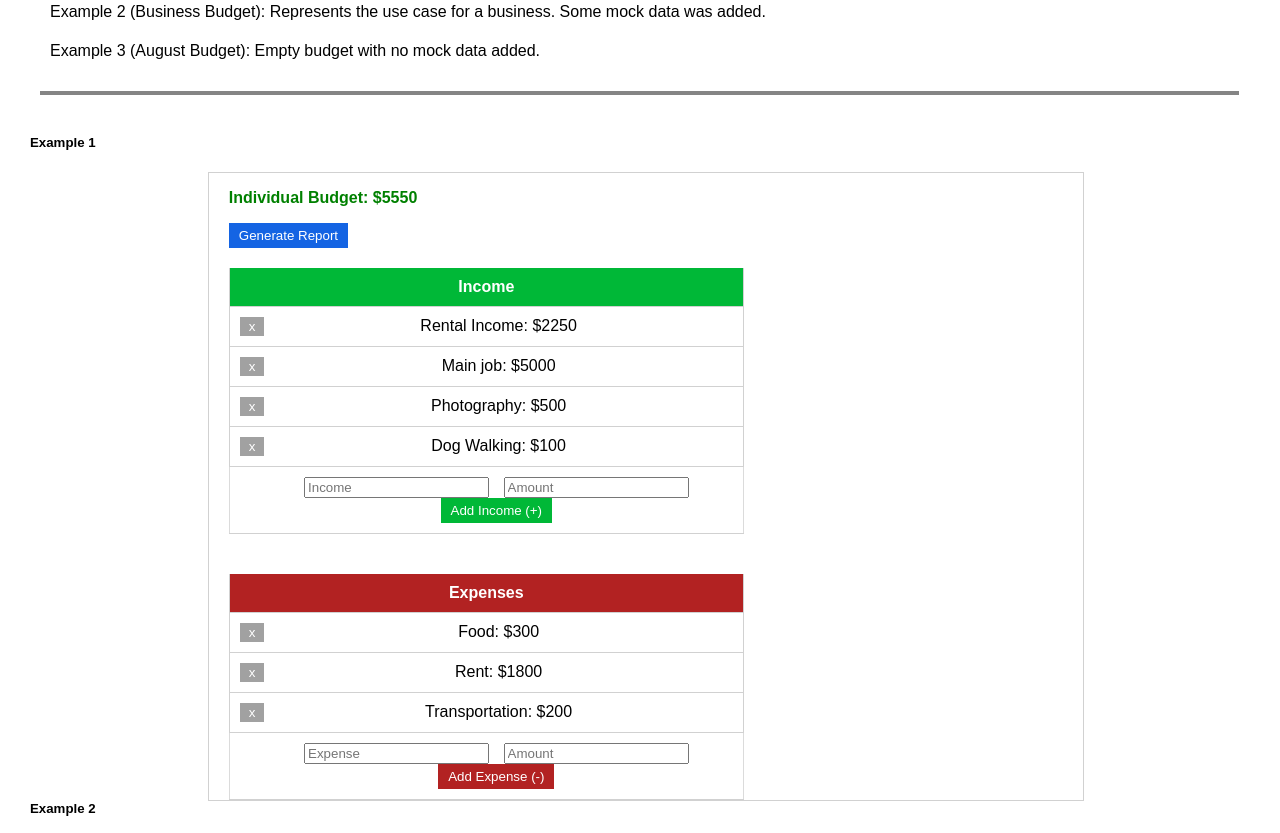
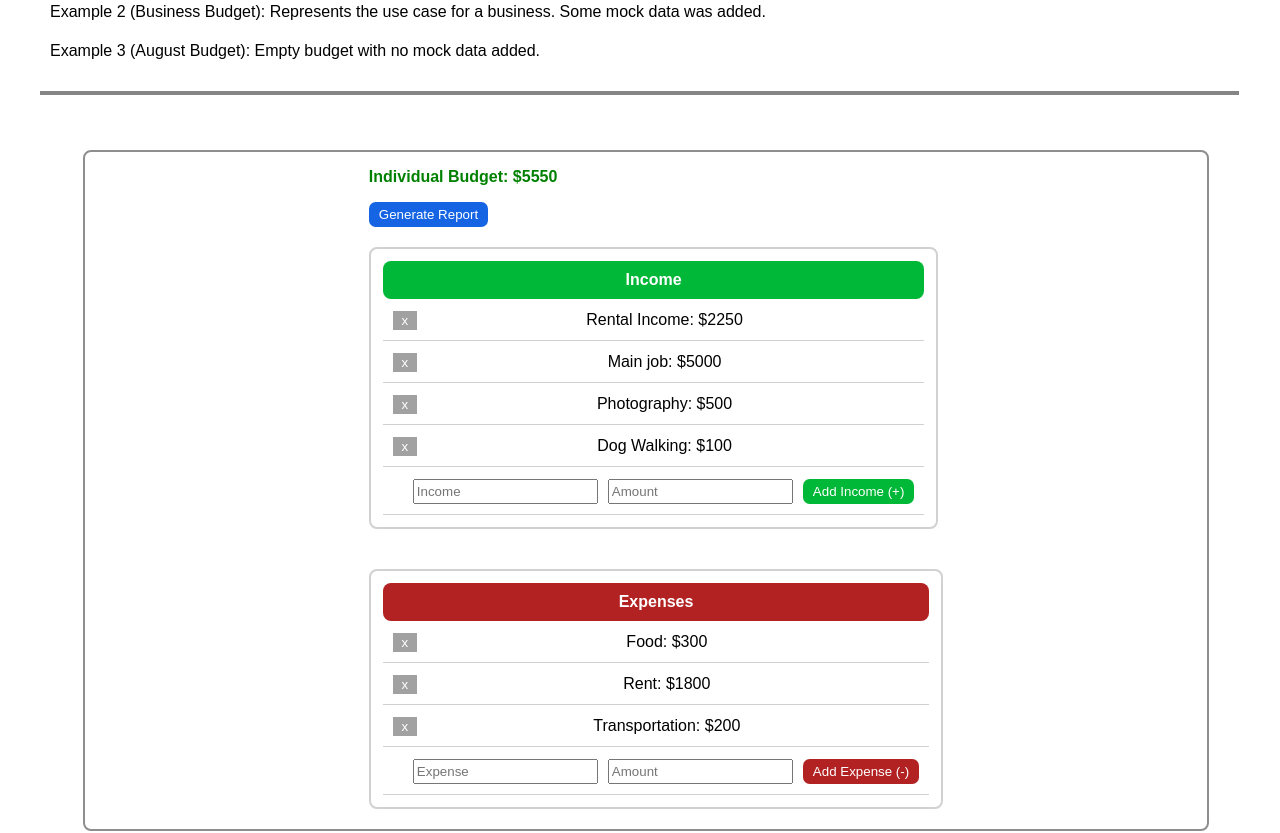
Before and after one commit to danwru/budget-tracker-js, a plain HTML site: page index.html in a window 1280 px wide. Shown: the part 711-1544 px from the top of the page. Drawn offline with Linux system fonts and the light colour scheme.

Commit message:
Added flexbox layout and media queries to income and expense tables to make them mobile-friendly

```diff
--- a/budget.css
+++ b/css/budget.css
@@ -1,23 +1,27 @@
 .budgetDiv {
-  float: left;
-  margin-left: 15%;
-  margin-right: 15%;
-  border-bottom: 1px solid #d1d1d1;
-  border-top: 1px solid #d1d1d1;
-  border-left: 1px solid #d1d1d1;
-  border-right: 1px solid #d1d1d1;
+  display: flex;
+  flex-direction: row;
+  justify-content: center;
+  flex-wrap: wrap;
+  align-content: center;
+  margin: 3% 5% 5% 5%;
+  border: 2px solid #8e8e8e;
+  border-radius: 0.5em;
 }
 
-table, th, td {
+td {
   border-bottom: 1px solid #d1d1d1;
 }
 
+th {
+  border-radius: 0.5em;
+}
+
 table {
-  border-left: 1px solid #d1d1d1;
-  border-right: 1px solid #d1d1d1;
   margin-top: 20px;
-  border-collapse: collapse;
   padding: 10px;
+  border: 2px solid #d1d1d1;
+  border-radius: 0.5em;
 }
 
 tr:hover {
@@ -29,8 +33,11 @@ th, td {
   text-align: center;
 }
 
-.addForm{
-  border: 1px solid #dbdbdb;
+.addForm {
+  display: flex;
+  flex-direction: row;
+  flex-wrap: wrap;
+  justify-content: center;
 }
 
 .alert {
@@ -68,7 +75,7 @@ th, td {
 }
 
 .del {
-  width: 5%;
+  width: 1.5rem;
   padding: 2px;
   cursor: pointer;
   border: none;
@@ -93,16 +100,6 @@ th, td {
   float: left;
 }
 
-#incomeDiv {
-  width: 525px;
-  float: left;
-}
-
-#expenseDiv {
-  width: 525px;
-  float: left;
-}
-
 .incHeader {
   background-color: #00b837;
   color: white;
@@ -116,6 +113,7 @@ th, td {
 .incButton {
   background-color: #00b837;
   border: none;
+  border-radius: 0.5em;
   color: white;
   padding: 5px 10px;
   text-align: center;
@@ -127,6 +125,7 @@ th, td {
 .expButton {
   background-color: #B22222;
   border: none;
+  border-radius: 0.5em;
   color: white;
   padding: 5px 10px;
   text-align: center;
@@ -138,6 +137,7 @@ th, td {
 .grButton {
   background-color: #1464e3;
   border: none;
+  border-radius: 0.5em;
   color: white;
   padding: 5px 10px;
   text-align: center;
@@ -211,9 +211,10 @@ th, td {
 }
 
 .hideWarning {
-  background-color: white;
-  border: none;
-  color: gray;
+  border-radius: 0.5em;
+  border: solid 2px rgb(82, 82, 82);
+  background-color: transparent;
+  color: white;
   padding: 3px 6px;
   text-align: center;
   cursor: pointer;
@@ -224,3 +225,45 @@ th, td {
 .hideWarning:hover {
   color: black;
 }
+
+@media only screen and (max-width: 1600px) {
+  .budgetDiv {
+    flex-direction: column;
+    flex-flow: column wrap;
+    justify-content: space-evenly;
+  }
+}
+
+
+@media only screen and (max-width: 700px) {
+  * {
+    font-size: 1rem;
+  }
+
+  .addForm {
+    flex-direction: column;
+  }
+
+  .addForm > input {
+    margin-top: 0.5em;
+  }
+
+  .del {
+    padding: 0.1em 0.1em;
+  }
+}
+
+@media only screen and (max-width: 450px) {
+  * {
+    font-size: 0.9rem;
+  }
+
+  .addForm > input {
+    margin-top: 0.80em;
+    padding: 0.25em;
+  }
+
+  .del {
+    padding: 0.15em 0.20em;
+  }
+}
--- a/examples.css
+++ b/css/examples.css
@@ -4,6 +4,10 @@
    }
 
    #incomeDiv {
+     margin-bottom: 20px;
+   }
+
+   #expenseDiv {
      margin-bottom: 20px;
    }
 
@@ -67,7 +71,7 @@
    }
 
    .function {
-       color: #ff6f00;
+       color: #6e6e6e;
        font-weight: bold;
        font-size: 18px;
    }
--- a/documentation.html
+++ b/documentation.html
@@ -4,7 +4,7 @@
  	<meta charset="utf-8">
     <title>Documentation</title>
     <meta name="viewport" content="width=device-width, initial-scale=1">
-    <link rel="stylesheet" type="text/css" href="examples.css">
+    <link rel="stylesheet" type="text/css" href="css/examples.css">
  </head>
  <body>
  	<div id="page">
--- a/index.html
+++ b/index.html
@@ -4,8 +4,8 @@
  	<meta charset="utf-8">
     <title>Budget JS</title>
     <meta name="viewport" content="width=device-width, initial-scale=1">
-    <link rel="stylesheet" type="text/css" href="budget.css">
-    <link rel="stylesheet" type="text/css" href="examples.css">
+    <link rel="stylesheet" type="text/css" href="css/budget.css">
+    <link rel="stylesheet" type="text/css" href="css/examples.css">
     <script defer type="text/javascript" src='js/budget.js'></script>
     <script defer type="text/javascript" src='js/examples.js'></script>
  </head>
--- a/js/budget.js
+++ b/js/budget.js
@@ -1,8 +1,7 @@
 /* BudgetJS Library */
 "use strict";
 
-(function(global) {
-
+(function (global) {
   // Budget object
   function Budget(name, incID, expID) {
     this.name = name;
@@ -14,9 +13,9 @@
       warning: "on",
       items: {
         income: [],
-				expense: []
+        expense: [],
       },
-		}
+    };
   }
 
   // Income object
@@ -34,9 +33,8 @@
   }
 
   Budget.prototype = {
-
     // Add a new income or expense object to this.data
-		addData: function(type, name, value) {
+    addData: function (type, name, value) {
       // create income or expense object depending on type
       let newObj;
       // create a unique id
@@ -49,8 +47,7 @@
         // update budget balance
         this.data.balance += parseFloat(value);
         this.updateBalance();
-			}
-			else {
+      } else {
         id = 2000;
         if (this.data.items["expense"].length > 0) {
           id += this.data.items["expense"].length;
@@ -65,60 +62,74 @@
 
     /* Gets the information from the event to append a new income object to the
 		/  income table. */
-		addNewIncome: function(e) {
+    addNewIncome: function (e) {
       if (e.target && e.target.id === this.incID) {
         // Get the name and amount entered
         let incomeName = document.querySelector("#" + this.incID + "n");
         let incomeAmt = document.querySelector("#" + this.incID + "a");
         let value = parseFloat(incomeAmt.value);
         // check that an integer or float is entered
-				if (((!isNaN(value) && value.toString().indexOf('.') != -1) || value % 1 === 0) && value > 0) {
-					this.addIncomeToTable(this.addData("income", incomeName.value, incomeAmt.value));
-				}
-				else {
+        if (
+          ((!isNaN(value) && value.toString().indexOf(".") != -1) ||
+            value % 1 === 0) &&
+          value > 0
+        ) {
+          this.addIncomeToTable(
+            this.addData("income", incomeName.value, incomeAmt.value)
+          );
+        } else {
           // invalid input
           if (this.data.warning === "on") {
             this.inputWarning("Please enter a number greater than 0.");
           }
         }
         // clear textfields
-				incomeName.value = '';
-				incomeAmt.value = '';
+        incomeName.value = "";
+        incomeAmt.value = "";
       }
     },
 
     /* Gets the information from the event to append a new expense object to the
 		/  expense table. */
-		addNewExpense: function(e) {
+    addNewExpense: function (e) {
       if (e.target && e.target.id === this.expID) {
         let expenseName = document.querySelector("#" + this.expID + "n");
         let expenseAmt = document.querySelector("#" + this.expID + "a");
         let value = parseFloat(expenseAmt.value);
         // check that an integer or float is added
-				if (((!isNaN(value) && value.toString().indexOf('.') != -1) || value % 1 === 0) && value > 0) {
-					this.addExpenseToTable(this.addData("expense", expenseName.value, expenseAmt.value));
-				}
-				else {
+        if (
+          ((!isNaN(value) && value.toString().indexOf(".") != -1) ||
+            value % 1 === 0) &&
+          value > 0
+        ) {
+          this.addExpenseToTable(
+            this.addData("expense", expenseName.value, expenseAmt.value)
+          );
+        } else {
           // invalid input
           if (this.data.warning === "on") {
             this.inputWarning("Please enter a number greater than 0.");
           }
         }
         // clear textfields
-				expenseName.value = '';
-				expenseAmt.value = '';
+        expenseName.value = "";
+        expenseAmt.value = "";
       }
     },
 
     /* Searches for the correct id of income object to be removed corresponding to
 		   the button clicked. */
-		removeIncome: function(e) {
+    removeIncome: function (e) {
       let i;
       if (e.target) {
         // ensures the row to be deleted exists and looks for corresponding id
-				const row = document.getElementById((e.target.id).toString());
+        const row = document.getElementById(e.target.id.toString());
         for (i = 0; i < this.data.items["income"].length; i++) {
-					if (row && e.target.id === (this.incID+this.data.items["income"][i].id).toString()) {
+          if (
+            row &&
+            e.target.id ===
+              (this.incID + this.data.items["income"][i].id).toString()
+          ) {
             const id = this.data.items["income"][i].id;
             const value = this.data.items["income"][i].value;
             this.data.balance -= parseFloat(value);
@@ -133,13 +144,17 @@
 
     /* Searches for the correct id of expense object to be removed corresponding to
 		   the button clicked. */
-		removeExpense: function(e) {
+    removeExpense: function (e) {
       let i;
       if (e.target) {
         // ensures the row to be deleted exists and looks for corresponding id
-				const row = document.getElementById((e.target.id).toString());
+        const row = document.getElementById(e.target.id.toString());
         for (i = 0; i < this.data.items["expense"].length; i++) {
-					if (row && e.target.id === (this.expID+this.data.items["expense"][i].id).toString()) {
+          if (
+            row &&
+            e.target.id ===
+              (this.expID + this.data.items["expense"][i].id).toString()
+          ) {
             const id = this.data.items["expense"][i].id;
             const value = this.data.items["expense"][i].value;
             this.data.balance += parseFloat(value);
@@ -153,9 +168,8 @@
     },
 
     // Gets all the necessary information to generate a report of this budget
-		generateReport: function(e) {
-			if (e.target && e.target.id === (this.incID + this.expID + "gr")) {
-
+    generateReport: function (e) {
+      if (e.target && e.target.id === this.incID + this.expID + "gr") {
         // calculate report metrics
         let i;
         let totalIncome = 0;
@@ -166,21 +180,32 @@
         for (i = 0; i < this.data.items["expense"].length; i++) {
           totalExpenses += parseFloat(this.data.items["expense"][i].value);
         }
-				const ratio = (totalExpenses / totalIncome * 100).toFixed(2);
+        const ratio = ((totalExpenses / totalIncome) * 100).toFixed(2);
 
         // format the text for the report
-				const text = "<b>" + this.name + "</b>" + "<br>"
-				+ "Available Budget: " + this.data.balance.toString() + "<br>"
-				+ "Total Income: " + totalIncome.toString() + "<br>"
-				+ "Total Expense: " + totalExpenses.toString()
-				+ " (" + ratio.toString() + "% of income)" + "<br>";
+        const text =
+          "<b>" +
+          this.name +
+          "</b>" +
+          "<br>" +
+          "Available Budget: " +
+          this.data.balance.toString() +
+          "<br>" +
+          "Total Income: " +
+          totalIncome.toString() +
+          "<br>" +
+          "Total Expense: " +
+          totalExpenses.toString() +
+          " (" +
+          ratio.toString() +
+          "% of income)" +
+          "<br>";
         this.createReport(text);
-
       }
     },
 
     // Updates the expense to income ratio
-		updateRatio: function(newRatio) {
+    updateRatio: function (newRatio) {
       this.data.ratio = newRatio;
     },
 
@@ -188,8 +213,8 @@
 
     /* Creates a div to hold 3 sub-divs making up the budget system:
 		generate report div, income table div and expense table div */
-		makeBudget: function() {
-			const budgetDiv = document.createElement('div');
+    makeBudget: function () {
+      const budgetDiv = document.createElement("div");
       budgetDiv.className = "budgetDiv";
 
       // append an the generate report div and income & expense tables
@@ -197,77 +222,76 @@
       budgetDiv.appendChild(this.makeIncomeTable());
       budgetDiv.appendChild(this.makeExpenseTable());
 
-			const body = document.querySelector('body');
+      const body = document.querySelector("body");
       body.append(budgetDiv);
     },
 
     // Creates an empty income table and returns the div containing it.
-		makeIncomeTable: function() {
-			const income = document.createElement('div');
+    makeIncomeTable: function () {
+      const income = document.createElement("div");
       income.id = "incomeDiv";
-			const incomeTable = document.createElement('table');
+      const incomeTable = document.createElement("table");
       incomeTable.innerHTML = `<tbody id=${this.incID}><tr>
 									 <th class="incHeader">Income</th></tr></tbody>`;
       income.appendChild(incomeTable);
 
       // button to add income or add expense
-			const addIncomeForm = document.createElement('Form');
+      const addIncomeForm = document.createElement("Form");
       addIncomeForm.innerHTML = `<input id=${this.incID}n type="text" placeholder="Income">
 									   <input id=${this.incID}a type="text" placeholder="Amount">
 									   <input class="incButton" id=${this.incID} type="button"
 									   value="Add Income (+)">`;
-			const addIncomeRow = document.createElement('tr');
-			addIncomeRow.className = "addForm";
-			const addIncomeCell = document.createElement('td');
+      const addIncomeRow = document.createElement("tr");
+      addIncomeForm.className = "addForm";
+      const addIncomeCell = document.createElement("td");
 
       addIncomeCell.appendChild(addIncomeForm);
       addIncomeRow.appendChild(addIncomeCell);
       incomeTable.appendChild(addIncomeRow);
 
       // event listener for add new income button
-			document.addEventListener('click', this.addNewIncome.bind(this), false);
+      document.addEventListener("click", this.addNewIncome.bind(this), false);
       return income;
     },
 
     // Creates an empty expense table and returns the div containing it.
-		makeExpenseTable: function() {
-			const expense = document.createElement('div');
+    makeExpenseTable: function () {
+      const expense = document.createElement("div");
       expense.id = "expenseDiv";
-			const expenseTable = document.createElement('table');
+      const expenseTable = document.createElement("table");
       expenseTable.innerHTML = `<tbody id=${this.expID}><tr>
 									  <th class="expHeader">Expenses</th></tr></tbody>`;
       expense.appendChild(expenseTable);
 
-			const addExpenseForm = document.createElement('Form');
+      const addExpenseForm = document.createElement("Form");
       addExpenseForm.innerHTML = `<input id=${this.expID}n type="text" placeholder="Expense">
 										<input id=${this.expID}a type="text" placeholder="Amount">
 										<input class="expButton" id=${this.expID} type="button"
 										value="Add Expense (-)">`;
-			const addExpenseRow = document.createElement('tr');
-			addExpenseRow.className = "addForm";
-			const addExpenseCell = document.createElement('td');
+      const addExpenseRow = document.createElement("tr");
+      addExpenseForm.className = "addForm";
+      const addExpenseCell = document.createElement("td");
       addExpenseCell.appendChild(addExpenseForm);
       addExpenseRow.appendChild(addExpenseCell);
       expenseTable.appendChild(addExpenseRow);
 
-			document.addEventListener('click', this.addNewExpense.bind(this), false);
+      document.addEventListener("click", this.addNewExpense.bind(this), false);
       return expense;
     },
 
     /* Returns the generate report div containing budget balance display and
 		   generate report button. */
-		addGenerateReport: function() {
-
+    addGenerateReport: function () {
       // text display of budget balance
-			const genReportDiv = document.createElement('div');
+      const genReportDiv = document.createElement("div");
       genReportDiv.className = "genReportDiv";
-			const balance = document.createElement('p');
+      const balance = document.createElement("p");
       balance.id = this.incID + this.expID;
       balance.className = "balance";
       balance.innerText = `${this.name}: $${this.data.balance}`;
 
       // generate report button
-			const genReport = document.createElement('Button');
+      const genReport = document.createElement("Button");
       genReport.id = this.incID + this.expID + "gr";
       genReport.innerText = "Generate Report";
       genReport.className = "grButton";
@@ -276,12 +300,12 @@
       genReportDiv.appendChild(genReport);
 
       // event listener for generate report button
-			document.addEventListener('click', this.generateReport.bind(this), false);
+      document.addEventListener("click", this.generateReport.bind(this), false);
       return genReportDiv;
     },
 
     // Updates budget balance, sending a warning messsage when appropriate.
-		updateBalance: function() {
+    updateBalance: function () {
       const newbalance = document.getElementById(this.incID + this.expID);
       newbalance.innerText = this.name + ": $" + this.data.balance.toString();
 
@@ -291,106 +315,121 @@
       }
 
       // expenses > income
-			if ((totalIncome - this.data.balance) > totalIncome) {
-				document.getElementById(this.incID + this.expID).style.color= "red";
+      if (totalIncome - this.data.balance > totalIncome) {
+        document.getElementById(this.incID + this.expID).style.color =
+          "#c41e0c";
         if (this.data.warning === "on") {
           this.inputWarning("Expenses are now greater than income.");
         }
       }
 
       // expense/income within the specified ratio
-			else if (((totalIncome - this.data.balance) / totalIncome) < this.data.ratio) {
-				document.getElementById(this.incID + this.expID).style.color= "green";
+      else if (
+        (totalIncome - this.data.balance) / totalIncome <
+        this.data.ratio
+      ) {
+        document.getElementById(this.incID + this.expID).style.color = "green";
       }
 
       // expense/income greater than ratio but less than 1
-			else if (((totalIncome - this.data.balance) / totalIncome) >= this.data.ratio) {
-				document.getElementById(this.incID + this.expID).style.color= "#FFB61E";
+      else if (
+        (totalIncome - this.data.balance) / totalIncome >=
+        this.data.ratio
+      ) {
+        document.getElementById(this.incID + this.expID).style.color =
+          "#FFB61E";
         if (this.data.warning === "on") {
-					this.inputWarning("Expense to income ratio is greater than the specified limit of "
-					+ this.data.ratio.toString());
+          this.inputWarning(
+            "Expense to income ratio is greater than the specified limit of " +
+              this.data.ratio.toString()
+          );
         }
       }
     },
 
     // Add income object to table
-		addIncomeToTable: function(incObj) {
+    addIncomeToTable: function (incObj) {
       const tableID = this.incID;
-			const table = document.querySelector('#' + tableID);
+      const table = document.querySelector("#" + tableID);
       const newIncomeRow = document.createElement("tr");
-			newIncomeRow.id = this.incID + (incObj.id).toString();
-			newIncomeRow.innerHTML = `<td><button class="del" id=${this.incID+(incObj.id).toString()}>x</button>
+      newIncomeRow.id = this.incID + incObj.id.toString();
+      newIncomeRow.innerHTML = `<td><button class="del" id=${
+        this.incID + incObj.id.toString()
+      }>x</button>
 									  <p class="item">${incObj.name}: $${incObj.value}</p></td>`;
       table.appendChild(newIncomeRow);
 
       // event listener for remove income button
-			document.addEventListener('click', this.removeIncome.bind(this), false);
+      document.addEventListener("click", this.removeIncome.bind(this), false);
     },
 
     // Add expense object to table
-		addExpenseToTable: function(expObj) {
+    addExpenseToTable: function (expObj) {
       const tableID = this.expID;
-			const table = document.querySelector('#' + tableID);
+      const table = document.querySelector("#" + tableID);
       const newExpenseRow = document.createElement("tr");
-			newExpenseRow.id = this.expID + (expObj.id).toString();
-			newExpenseRow.innerHTML = `<td><button class="del" id=${this.expID+(expObj.id).toString()}>x</button>
+      newExpenseRow.id = this.expID + expObj.id.toString();
+      newExpenseRow.innerHTML = `<td><button class="del" id=${
+        this.expID + expObj.id.toString()
+      }>x</button>
 									   <p class="item">${expObj.name}: $${expObj.value}</p></td>`;
       table.appendChild(newExpenseRow);
 
       // event listener for remove expense button
-			document.addEventListener('click', this.removeExpense.bind(this), false);
+      document.addEventListener("click", this.removeExpense.bind(this), false);
     },
 
     // Removes the income row specified from the table
-		removeIncomeFromTable: function(id) {
-			const row = document.getElementById(this.incID + (id).toString());
+    removeIncomeFromTable: function (id) {
+      const row = document.getElementById(this.incID + id.toString());
       if (row) {
         row.parentNode.removeChild(row);
       }
     },
 
     // Removes the expense row specified from the table
-		removeExpenseFromTable: function(id) {
-			const row = document.getElementById(this.expID + (id).toString());
+    removeExpenseFromTable: function (id) {
+      const row = document.getElementById(this.expID + id.toString());
       if (row) {
         row.parentNode.removeChild(row);
       }
     },
 
     // Creates a closeable popup warning message
-		inputWarning: function(text) {
-			const inputWarning = document.createElement('div');
+    inputWarning: function (text) {
+      const inputWarning = document.createElement("div");
       inputWarning.className = "alert";
-			inputWarning.innerHTML = `<button id=${this.incID}show class="hideWarning">Don't show again</button>
-									<span class="closebtn" onclick="this.parentElement.style.display='none';">
-									&times;</span> ${text}`;
-  			const body = document.querySelector('body');
+      inputWarning.innerHTML = `<span class="closebtn" onclick="this.parentElement.style.display='none';">
+									&times;</span> ${text} <button id=${this.incID}show class="hideWarning">
+									Don't show again</button>`;
+      const body = document.querySelector("body");
       // put the message at the top of the page
       body.prepend(inputWarning);
 
       // event listener for hide warning button
-			document.addEventListener('click', this.hideWarning.bind(this), false);
+      document.addEventListener("click", this.hideWarning.bind(this), false);
     },
 
     // Creates an overlay of the budget report
-		createReport: function(text) {
-			const report = document.createElement('div');
+    createReport: function (text) {
+      const report = document.createElement("div");
       report.className = "report";
       report.innerHTML = `<span class="closeReport"
 								onclick="this.parentElement.style.display='none';">&times;</span>
   								<p class="reportText">${text}</p>`;
-  			const body = document.querySelector('body');
+      const body = document.querySelector("body");
       body.prepend(report);
     },
 
     // Hides future warnings
-		hideWarning: function(e) {
-			if (e.target && e.target.id === ((this.incID) + "show")) {
+    hideWarning: function (e) {
+      if (e.target && e.target.id === this.incID + "show") {
         this.data.warning = "off";
-				document.getElementById((this.incID) + "show").parentElement.style.display = "none";
+        document.getElementById(
+          this.incID + "show"
+        ).parentElement.style.display = "none";
       }
-		}
-	}
-	global.Budget = global.Budget || Budget
-
+    },
+  };
+  global.Budget = global.Budget || Budget;
 })(window);
--- a/js/examples.js
+++ b/js/examples.js
@@ -2,13 +2,12 @@
 "use strict";
 
 function examples() {
-
-	const body = document.querySelector('body');
+  const body = document.querySelector("body");
   // Title for example 1
-	const example1 = document.createElement('h5');
+  /* const example1 = document.createElement('h5');
 	example1.className = "exTitle";
 	example1.innerText = "Example 1";
-	body.append(example1);
+	body.append(example1); */
 
   /* example data loaded manually for examples 1 and 2
 	   (note this can be done by the user interactively as well on the web page)*/
@@ -26,10 +25,10 @@ function examples() {
   i.addExpenseToTable(i.addData("expense", "Transportation", 200));
 
   // Title for example 2
-	const example2 = document.createElement('h5');
+  /* const example2 = document.createElement('h5');
 	example2.className = "exTitle";
 	example2.innerText = "Example 2";
-	body.append(example2);
+	body.append(example2); */
 
   // EXAMPLE 2
   const b = new Budget("Business Budget", "inc1", "exp1");
@@ -40,17 +39,19 @@ function examples() {
 
   b.addIncomeToTable(b.addData("income", "Sales Revenues", 998000));
   b.addIncomeToTable(b.addData("income", "Interest Revenues", 150000));
-	b.addExpenseToTable(b.addData("expense", "Marketing and Advertising", 333000));
+  b.addExpenseToTable(
+    b.addData("expense", "Marketing and Advertising", 333000)
+  );
   b.addExpenseToTable(b.addData("expense", "Wages", 900000));
   b.addExpenseToTable(b.addData("expense", "Commissions", 50000));
 
   b.data.warning = "on";
 
   // Title for example 3
-	const example3 = document.createElement('h5');
+  /* const example3 = document.createElement('h5');
 	example3.className = "exTitle";
 	example3.innerText = "Example 3";
-	body.append(example3);
+	body.append(example3); */
 
   // EXAMPLE 3
   const e = new Budget("August Budget", "inc2", "exp2");
```
Also changed, not shown: examples_code.html (+1 -1 lines). Lines whose indentation alone changed are shown as unchanged.
